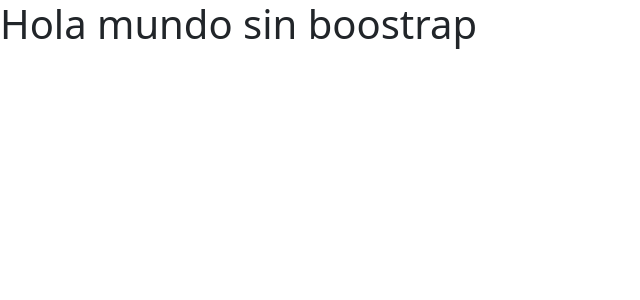
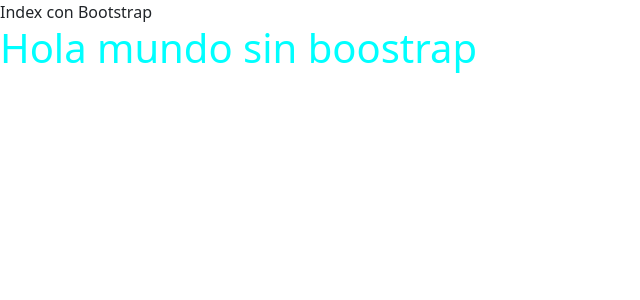
Before and after one commit to juniors90/bootstrap-flask, a Flask app: page / in a window 1280 px wide. Shown: the top 300 px of the page, without its empty margins (0-640 px from the left). Run offline with Flask 2, Linux system fonts and the light colour scheme; some libraries are stand-ins or nearby versions.

Commit message:
second commit

```diff
--- /dev/null
+++ b/static/style.css
@@ -0,0 +1,4 @@
+h1 {
+    align-content: center;
+    color: aqua;
+}
--- /dev/null
+++ b/templates/_base.html
@@ -0,0 +1,26 @@
+<!doctype html>
+<html lang="en">
+    <head>
+        {% block head %}
+        <!-- Required meta tags -->
+        <meta charset="utf-8">
+        <meta name="viewport" content="width=device-width, initial-scale=1, shrink-to-fit=no">
+
+        {% block styles %}
+            <!-- Bootstrap CSS -->
+            {{ bootstrap.load_css() }}
+        {% endblock %}
+
+        <title>{% block title%}{% endblock %}</title>
+        {% endblock %}
+    </head>
+    <body>
+        <!-- Your page content -->
+        {% block content %}{% endblock %}
+
+        {% block scripts %}
+            <!-- Optional JavaScript -->
+            {{ bootstrap.load_js() }}
+        {% endblock %}
+    </body>
+</html>
--- a/templates/index.html
+++ b/templates/index.html
@@ -1,17 +1,10 @@
-<!DOCTYPE html>
-<html lang="en">
-<head>
-    <meta charset="UTF-8">
-    <meta http-equiv="X-UA-Compatible" content="IE=edge">
-    <meta name="viewport" content="width=device-width, initial-scale=1.0">
-    <title>Index with Bootstrap</title>
-    <!-- Bootstrap CSS -->
-    {{ bootstrap.load_css() }}
-</head>
-<body>
+{% extends "_base.html"%}
+{% block head %}
+    {{ super() }}
+    <link rel="stylesheet" href="{{ url_for('static', filename='style.css')}}">
+    {% block title%}Index con Bootstrap{% endblock %}
+{% endblock %}
+
+{% block content %}
     <h1>Hola mundo sin boostrap</h1>
-
-    <!-- Bootstrap JS -->
-    {{ bootstrap.load_js() }}
-</body>
-</html>
+{% endblock %}
```
